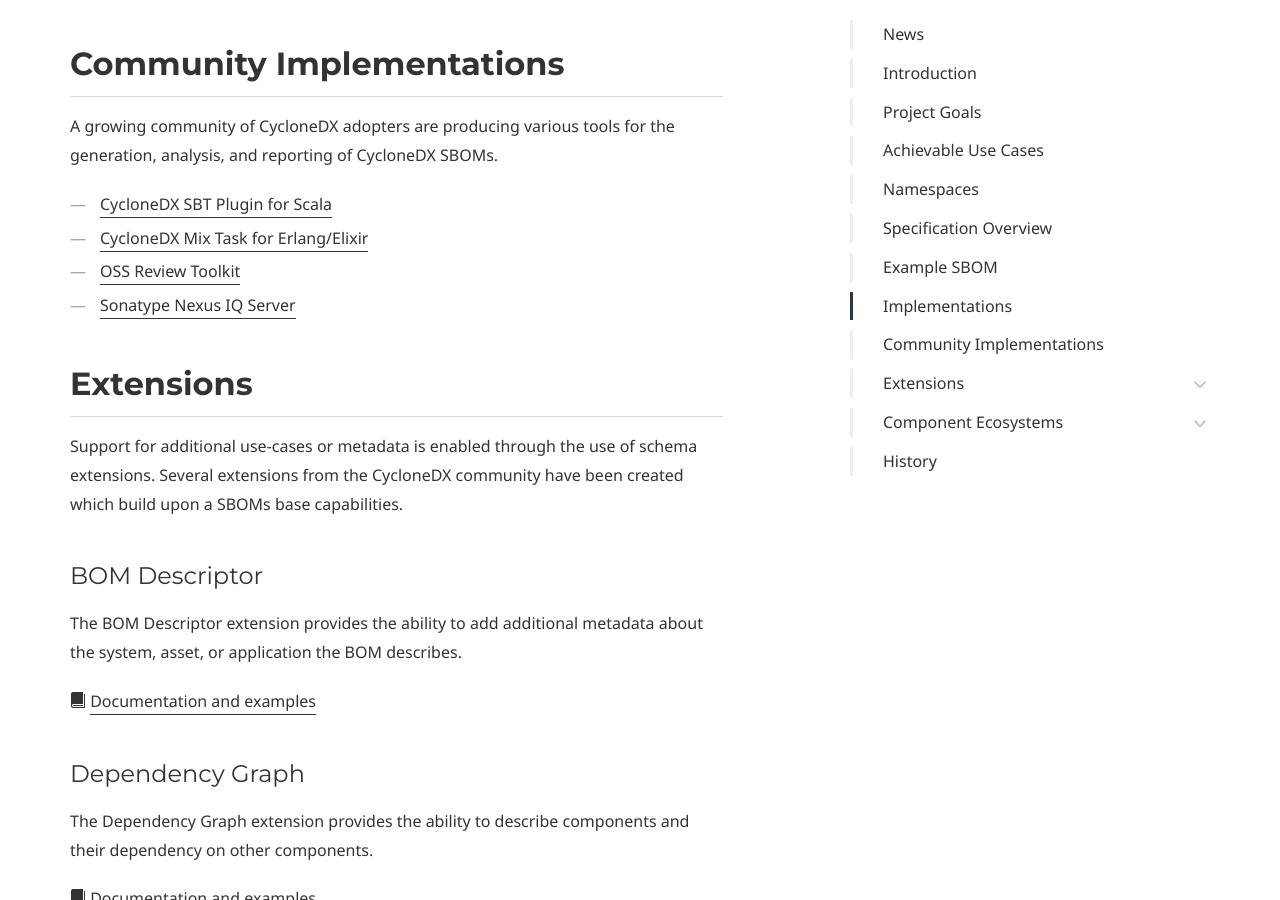
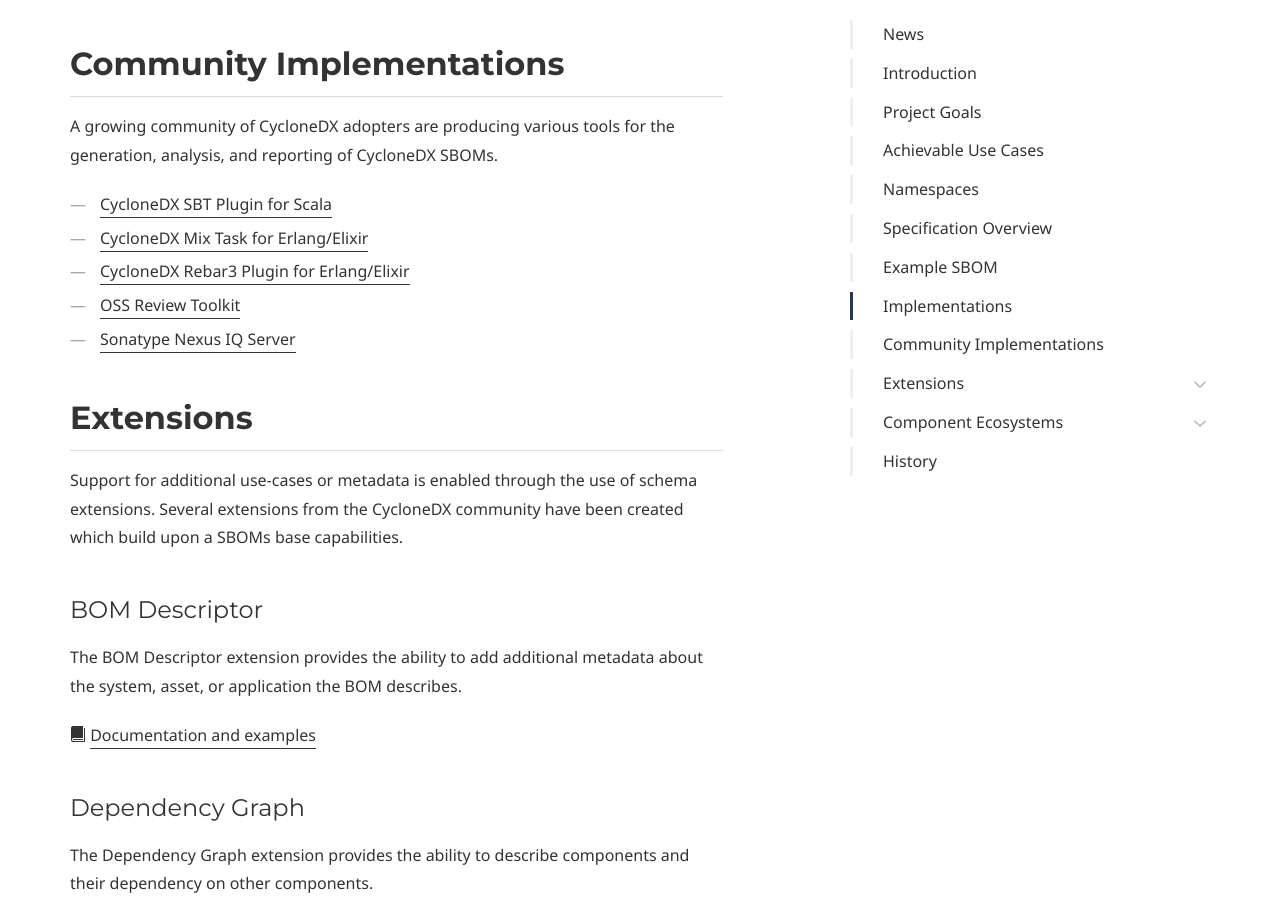
Before and after one commit to CycloneDX/cyclonedx.org, a Jekyll site: the page built from index.md, in a window 1280 px wide and 900 px high, scrolled down 6343 px. Built offline with Jekyll 4.4.1, drawn with Linux system fonts in a browser that asks for light colours; some web fonts are replaced.

Commit message:
Added rebar3 impl

```diff
--- a/index.md
+++ b/index.md
@@ -138,7 +138,8 @@ A growing community of CycloneDX adopters are producing various tools for the ge
 reporting of CycloneDX SBOMs.
 
 - [CycloneDX SBT Plugin for Scala](https://github.com/siculo/sbt-bom)
-- [CycloneDX Mix Task for Erlang/Elixir](https://github.com/voltone/sbom)
+- [CycloneDX Mix Task for Erlang/Elixir](https://github.com/packages/sbom)
+- [CycloneDX Rebar3 Plugin for Erlang/Elixir](https://hex.pm/packages/rebar3_sbom)
 - [OSS Review Toolkit](https://github.com/heremaps/oss-review-toolkit)
 - [Sonatype Nexus IQ Server](https://www.sonatype.com/nexus-iq-server)
 
```
